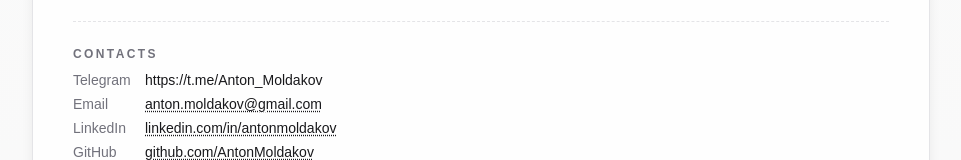
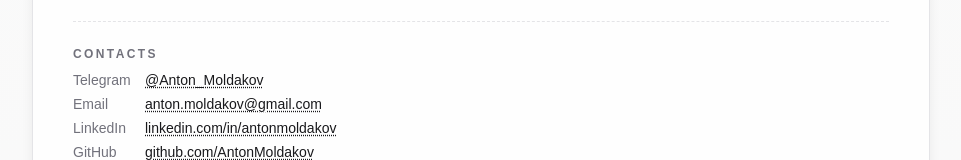
Before and after one commit to AntonMoldakov/anton-moldakov-cv, a Next.js app: page /en in a window 1280 px wide. Shown: the part 147-307 px from the top of the page, without its empty margins (159-1120 px from the left). Built offline with nearby package versions, Linux system fonts and the light colour scheme.

Commit message:
fix: update links

```diff
--- a/src/app/[locale]/page.tsx
+++ b/src/app/[locale]/page.tsx
@@ -354,13 +354,22 @@ export default async function LocalePage({
                 <dt className="w-16 text-zinc-500 dark:text-zinc-400">
                   Telegram
                 </dt>
-                <dd>{data.contacts.telegram}</dd>
+                <dd>
+                  <a
+                    target="_blank"
+                    href={data.contacts.telegram}
+                    className="break-all underline decoration-dotted underline-offset-2 hover:text-zinc-900 dark:hover:text-zinc-50"
+                  >
+                    @Anton_Moldakov
+                  </a>
+                </dd>
               </div>
               <div className="flex gap-2">
                 <dt className="w-16 text-zinc-500 dark:text-zinc-400">Email</dt>
                 <dd>
                   <a
                     href={`mailto:${data.contacts.email}`}
+                    target="_blank"
                     className="underline decoration-dotted underline-offset-2 hover:text-zinc-900 dark:hover:text-zinc-50"
                   >
                     {data.contacts.email}
@@ -374,6 +383,7 @@ export default async function LocalePage({
                 <dd>
                   <a
                     href={data.contacts.linkedin}
+                    target="_blank"
                     className="break-all underline decoration-dotted underline-offset-2 hover:text-zinc-900 dark:hover:text-zinc-50"
                   >
                     linkedin.com/in/antonmoldakov
@@ -387,6 +397,7 @@ export default async function LocalePage({
                 <dd>
                   <a
                     href={data.contacts.github}
+                    target="_blank"
                     className="break-all underline decoration-dotted underline-offset-2 hover:text-zinc-900 dark:hover:text-zinc-50"
                   >
                     github.com/AntonMoldakov
@@ -400,6 +411,7 @@ export default async function LocalePage({
                 <dd>
                   <a
                     href={data.contacts.gitlab}
+                    target="_blank"
                     className="break-all underline decoration-dotted underline-offset-2 hover:text-zinc-900 dark:hover:text-zinc-50"
                   >
                     gitlab.com/AntonMoldakov
```
